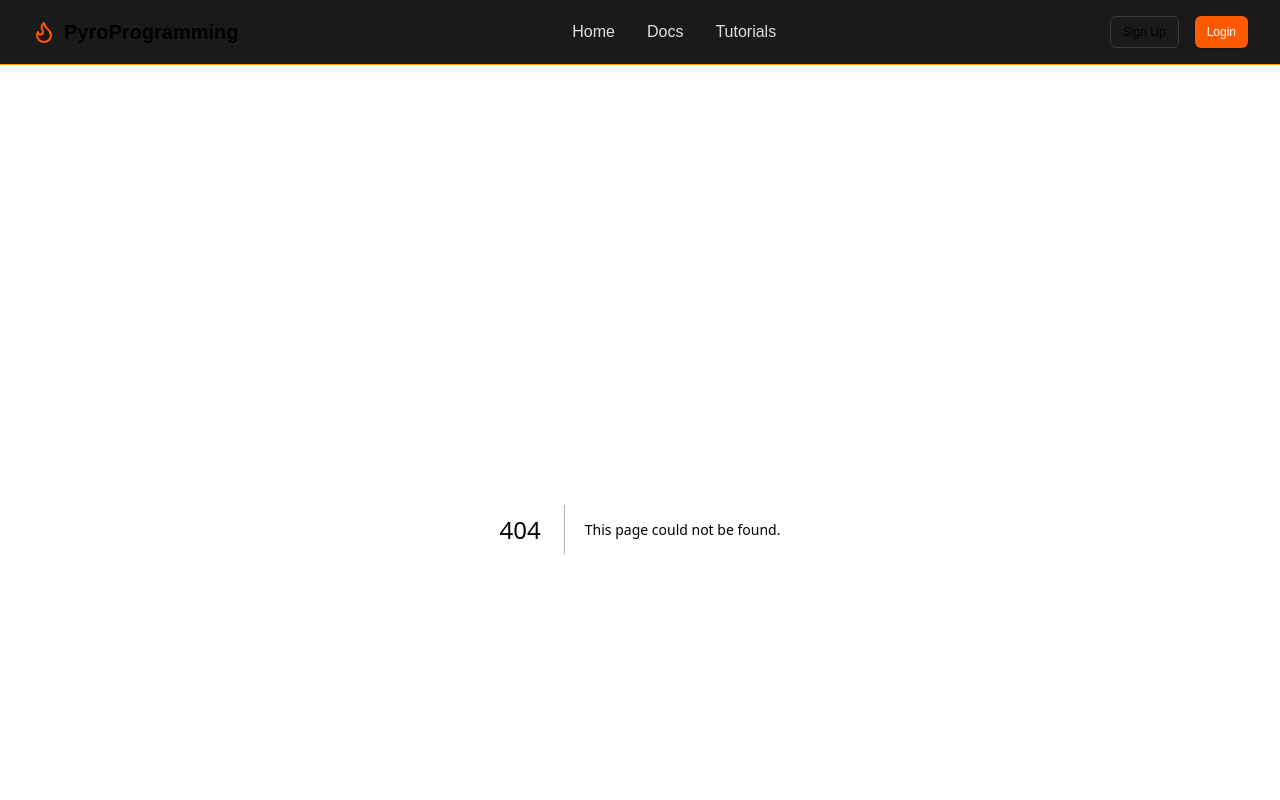
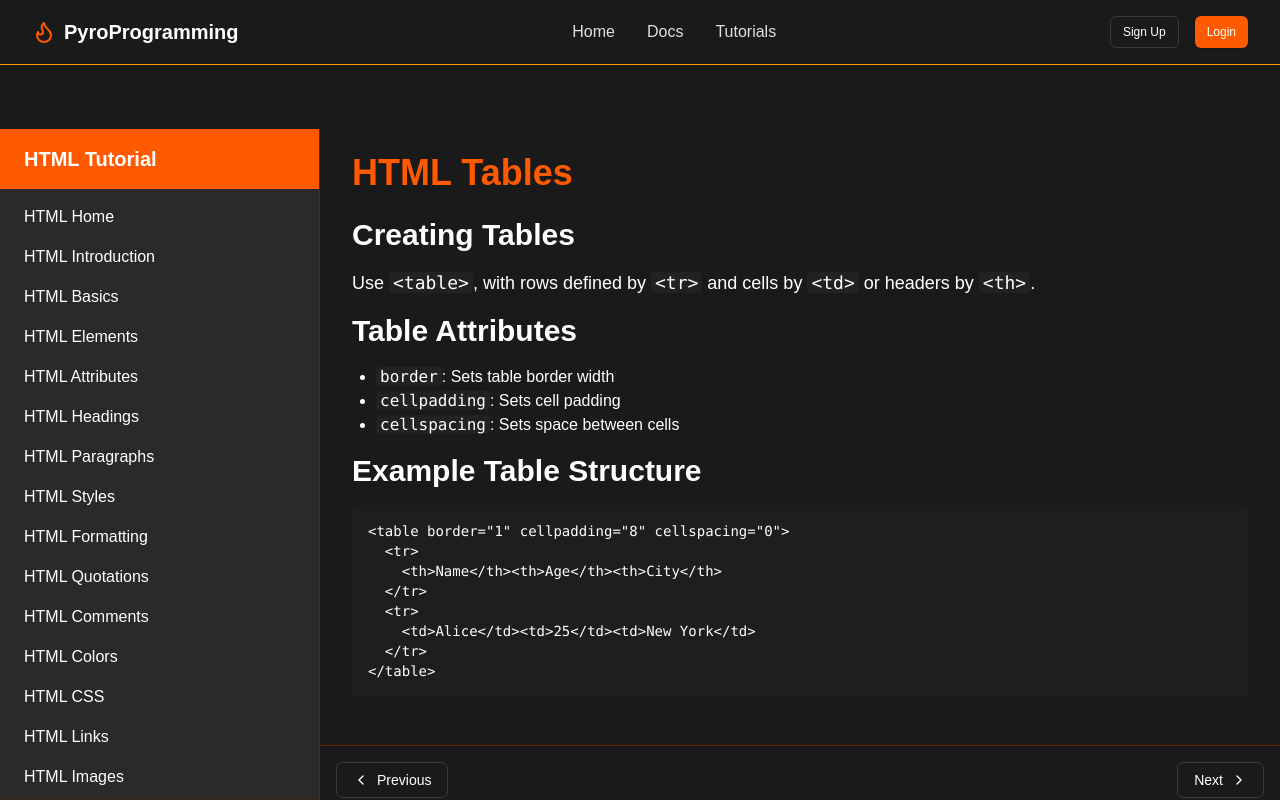
Before and after one commit to 321EZ123/PyroProgramming, a Next.js app: page /tutorials/html/tables in a window 1280 px wide. Before the commit this address had no page. Shown: the top 800 px of the page. Built offline with nearby package versions, Linux system fonts and the light colour scheme.

Commit message:
Create page.tsx

```diff
--- /dev/null
+++ b/src/app/tutorials/html/tables/page.tsx
@@ -0,0 +1,37 @@
+"use client";
+
+export default function HtmlTables() {
+  return (
+    <div className="max-w-4xl mx-auto">
+      <h1 className="text-4xl font-bold mb-6 text-primary">HTML Tables</h1>
+
+      <h2 className="text-3xl font-semibold mb-4">Creating Tables</h2>
+      <p className="text-lg mb-4">
+        Use <code className="bg-card/50 px-1 rounded">&lt;table&gt;</code>, with rows defined by <code className="bg-card/50 px-1 rounded">&lt;tr&gt;</code> and cells by <code className="bg-card/50 px-1 rounded">&lt;td&gt;</code> or headers by <code className="bg-card/50 px-1 rounded">&lt;th&gt;</code>.
+      </p>
+
+      <h2 className="text-3xl font-semibold mb-4">Table Attributes</h2>
+      <ul className="list-disc pl-6 mb-4">
+        <li><code className="bg-card/50 px-1 rounded">border</code>: Sets table border width</li>
+        <li><code className="bg-card/50 px-1 rounded">cellpadding</code>: Sets cell padding</li>
+        <li><code className="bg-card/50 px-1 rounded">cellspacing</code>: Sets space between cells</li>
+      </ul>
+
+      <h2 className="text-3xl font-semibold mb-4">Example Table Structure</h2>
+      <div className="bg-[#1E1E1E] rounded-md overflow-hidden mb-6">
+        <div className="p-4 text-white font-mono text-sm">
+          <pre>
+            <code>{`<table border="1" cellpadding="8" cellspacing="0">
+  <tr>
+    <th>Name</th><th>Age</th><th>City</th>
+  </tr>
+  <tr>
+    <td>Alice</td><td>25</td><td>New York</td>
+  </tr>
+</table>`}</code>
+          </pre>
+        </div>
+      </div>
+    </div>
+  );
+}
```
